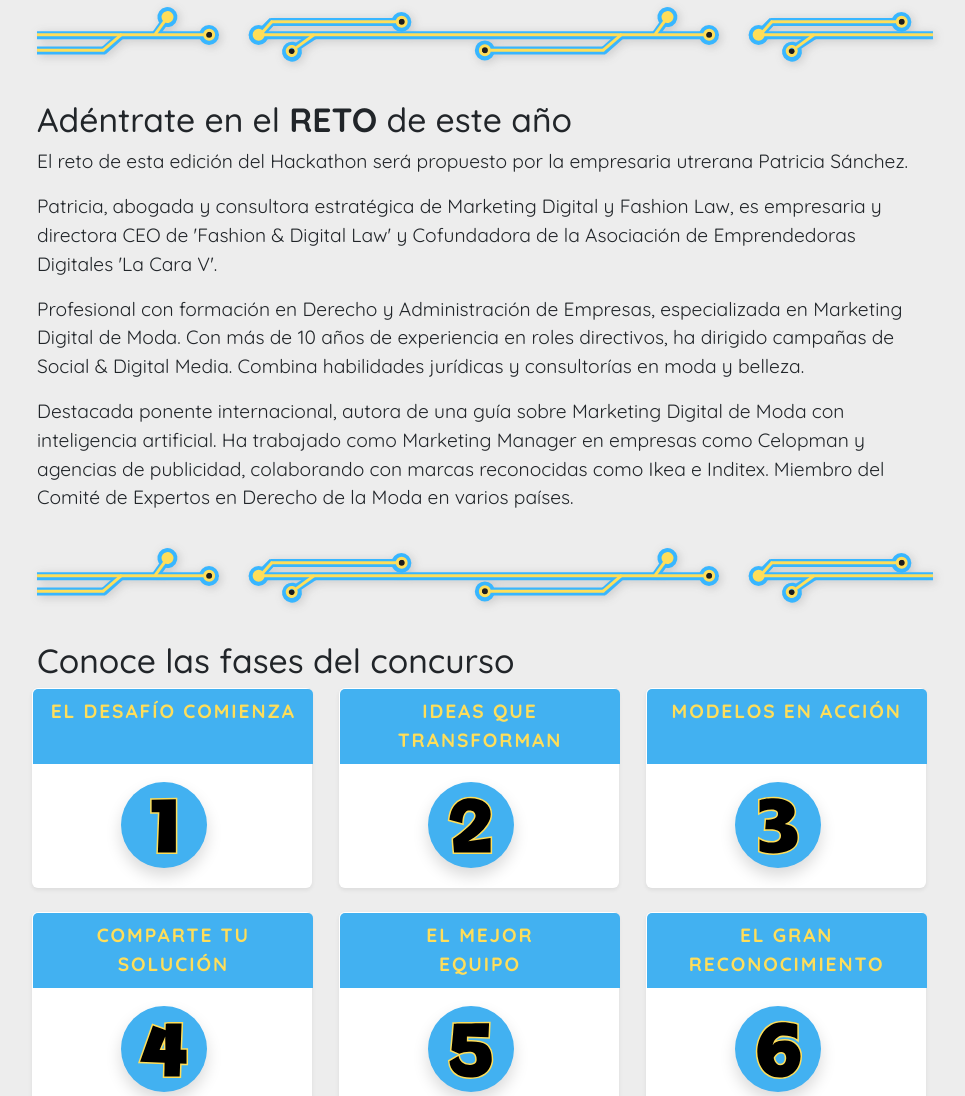
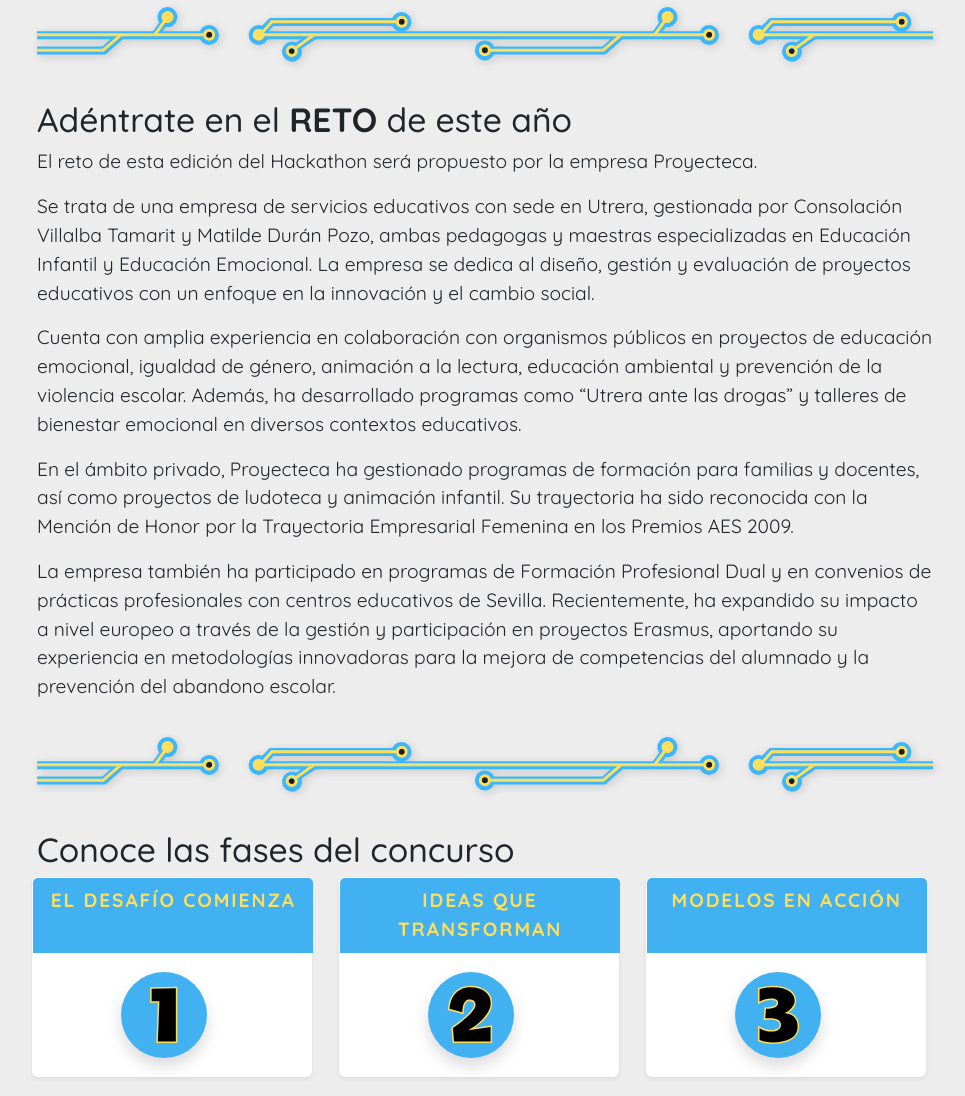
Before and after one commit to YohannaGelo/hackathon, a website: page index.html in a window 1280 px wide. Shown: the part 1106-2202 px from the top of the page, without its empty margins (283-1248 px from the left). Drawn offline with Linux system fonts and the light colour scheme; a web font is replaced by a local one.

Commit message:
Datos actualizados, faltan las fotos

```diff
--- a/index.html
+++ b/index.html
@@ -5,7 +5,16 @@
     <meta charset="UTF-8" />
     <meta name="viewport" content="width=device-width, initial-scale=1.0" />
 
-    <link rel="icon" href="build/img/logoMiniHackathon_by-YohannaGelo.svg" type="image/x-icon" />
+    <!-- Favicon para la pestaña del navegador -->
+    <link rel="icon" href="build/img/logoMiniHackathon_by-YohannaGelo.svg" type="image/svg+xml" />
+
+    <!-- Open Graph para Facebook y WhatsApp -->
+    <meta property="og:image" content="build/img/logoMiniHackathon_by-YohannaGelo.svg">
+
+    <!-- Twitter Card para Twitter -->
+    <meta name="twitter:image" content="build/img/logoMiniHackathon_by-YohannaGelo.svg">
+
+
 
     <link href="https://fonts.googleapis.com/css2?family=Quicksans:wght@300;400;500;700&display=swap"
         rel="stylesheet" />
@@ -30,7 +39,8 @@
             <i class="bi bi-chevron-double-down arrow text-light"></i>
         </div>
 
-        <img id="" src="build/img/SkylineUtrera_by-YohannaGelo.png" alt="Skyline de Utrera" class="img-fluid mt-auto skyline" />
+        <img id="" src="build/img/SkylineUtrera_by-YohannaGelo.png" alt="Skyline de Utrera"
+            class="img-fluid mt-auto skyline" />
     </header>
 
     <!-- Menú lateral que aparece al hacer scroll -->
@@ -94,28 +104,31 @@
                 </h3>
                 <p>
                     El reto de esta edición del Hackathon será propuesto por la
-                    empresaria utrerana Patricia Sánchez.
+                    empresa Proyecteca.
                 </p>
                 <p>
-                    Patricia, abogada y consultora estratégica de Marketing Digital y
-                    Fashion Law, es empresaria y directora CEO de 'Fashion & Digital
-                    Law' y Cofundadora de la Asociación de Emprendedoras Digitales 'La
-                    Cara V'.
+                    Se trata de una empresa de servicios educativos con sede en Utrera, gestionada por Consolación
+                    Villalba Tamarit y Matilde Durán Pozo, ambas pedagogas y maestras especializadas en Educación
+                    Infantil y Educación Emocional. La empresa se dedica al diseño, gestión y evaluación de proyectos
+                    educativos con un enfoque en la innovación y el cambio social.
                 </p>
                 <p>
-                    Profesional con formación en Derecho y Administración de Empresas,
-                    especializada en Marketing Digital de Moda. Con más de 10 años de
-                    experiencia en roles directivos, ha dirigido campañas de Social &
-                    Digital Media. Combina habilidades jurídicas y consultorías en moda
-                    y belleza.
+                    Cuenta con amplia experiencia en colaboración con organismos públicos en proyectos de educación
+                    emocional, igualdad de género, animación a la lectura, educación ambiental y prevención de la
+                    violencia escolar. Además, ha desarrollado programas como “Utrera ante las drogas” y talleres de
+                    bienestar emocional en diversos contextos educativos.
                 </p>
                 <p>
-                    Destacada ponente internacional, autora de una guía sobre Marketing
-                    Digital de Moda con inteligencia artificial. Ha trabajado como
-                    Marketing Manager en empresas como Celopman y agencias de
-                    publicidad, colaborando con marcas reconocidas como Ikea e Inditex.
-                    Miembro del Comité de Expertos en Derecho de la Moda en varios
-                    países.
+                    En el ámbito privado, Proyecteca ha gestionado programas de formación para familias y docentes, así
+                    como proyectos de ludoteca y animación infantil. Su trayectoria ha sido reconocida con la Mención de
+                    Honor por la Trayectoria Empresarial Femenina en los Premios AES 2009.
+                </p>
+                <p>
+                    La empresa también ha participado en programas de Formación Profesional Dual y en convenios de
+                    prácticas profesionales con centros educativos de Sevilla. Recientemente, ha expandido su impacto a
+                    nivel europeo a través de la gestión y participación en proyectos Erasmus, aportando su experiencia
+                    en metodologías innovadoras para la mejora de competencias del alumnado y la prevención del abandono
+                    escolar.
                 </p>
             </section>
 
@@ -861,7 +874,7 @@
                             <i class="bi bi-chevron-down float-end"></i>
                         </h5>
                         <div id="org7" class="collapse">
-                            El evento tendrá lugar el jueves xx de xxxx de 08:30 h. a 15:00 h.
+                            El evento tendrá lugar el jueves 10 de abril de 08:30 h. a 14:30 h.
                             Como colofón al evento, se anunciará al equipo ganador seleccionado por el jurado cuyos
                             miembros se llevarán a casa su premio.
                         </div>
@@ -890,7 +903,7 @@
                             alt="Ayuntamiento de Utrera">
                     </div>
                     <div class="col-md-4">
-                        <img src="build/img/colaboradores/sm_ORGANIZAN AYTO 1.webp" class="img-fluid img-logo"
+                        <img src="build/img/colaboradores/sm_escudoAyUtrera.png" class="img-fluid img-logo"
                             alt="Aytm. Utrera">
                     </div>
                     <div class="col-md-4">
@@ -941,6 +954,10 @@
                         <img src="build/img/colaboradores/sm_COLABORAN DIEGO 1.webp" class="img-fluid img-logo"
                             alt="Confitería Diego Vázquez">
                     </div>
+                    <div class="col-9 col-md-4">
+                        <img src="build/img/colaboradores/logo_proyecteca.jpg" class="img-fluid img-logo"
+                            alt="Proyecteca">
+                    </div>
 
                 </div>
             </div>
```
Also changed, not shown: build/css/app.css, build/img/colaboradores/logo_proyecteca.jpg (added), build/img/colaboradores/sm_escudoAyUtrera.png (added), 1 other file.
